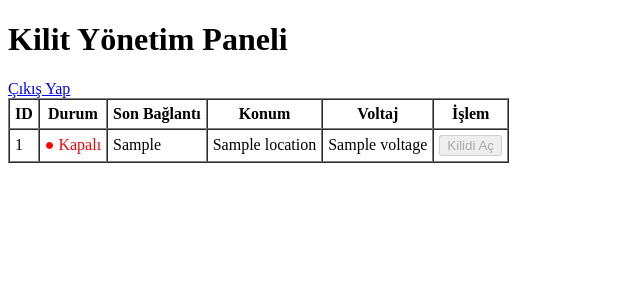
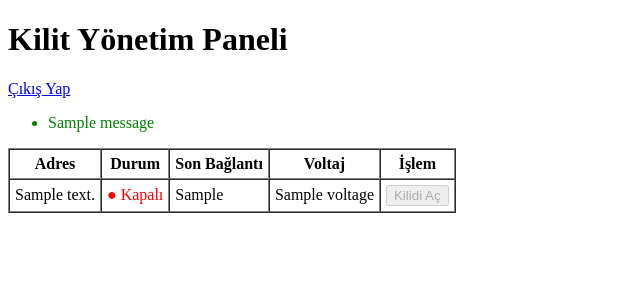
Before and after one commit to lobtech32/omni-bike-lock-server, a Flask app: template templates/index.html in a window 1280 px wide. Shown: the top 300 px of the page, without its empty margins (0-640 px from the left). Run offline with Flask 3, Linux system fonts and the light colour scheme; the template is opened without the code that fills it: most values are stand-ins (such as "Sample title", 1, 10 or a date in 2020); one stand-in notice (Sample message) is shown.

Commit message:
Update index.html

```diff
--- a/templates/index.html
+++ b/templates/index.html
@@ -7,18 +7,26 @@
 <body>
     <h1>Kilit Yönetim Paneli</h1>
     <a href="{{ url_for('logout') }}">Çıkış Yap</a>
+    {% with messages = get_flashed_messages() %}
+      {% if messages %}
+        <ul style="color:green;">
+          {% for msg in messages %}
+            <li>{{ msg }}</li>
+          {% endfor %}
+        </ul>
+      {% endif %}
+    {% endwith %}
     <table border="1" cellpadding="5" cellspacing="0">
         <tr>
-            <th>ID</th>
+            <th>Adres</th>
             <th>Durum</th>
             <th>Son Bağlantı</th>
-            <th>Konum</th>
             <th>Voltaj</th>
             <th>İşlem</th>
         </tr>
         {% for lock in locks %}
         <tr>
-            <td>{{ lock.id }}</td>
+            <td>{{ lock.address }}</td>
             <td>
                 {% if lock.connected %}
                     <span style="color:green;">● Bağlı</span>
@@ -27,10 +35,10 @@
                 {% endif %}
             </td>
             <td>{{ lock.last_seen }}</td>
-            <td>{{ lock.location }}</td>
-            <td>{{ lock.voltage }}</td>
+            <td>{{ lock.voltage or "-" }}</td>
             <td>
-                <form method="post" action="{{ url_for('unlock', lock_id=lock.id) }}">
+                <form method="post" action="{{ url_for('unlock') }}">
+                    <input type="hidden" name="address" value="{{ lock.address }}" />
                     <button type="submit" {% if not lock.connected %}disabled{% endif %}>Kilidi Aç</button>
                 </form>
             </td>
```
